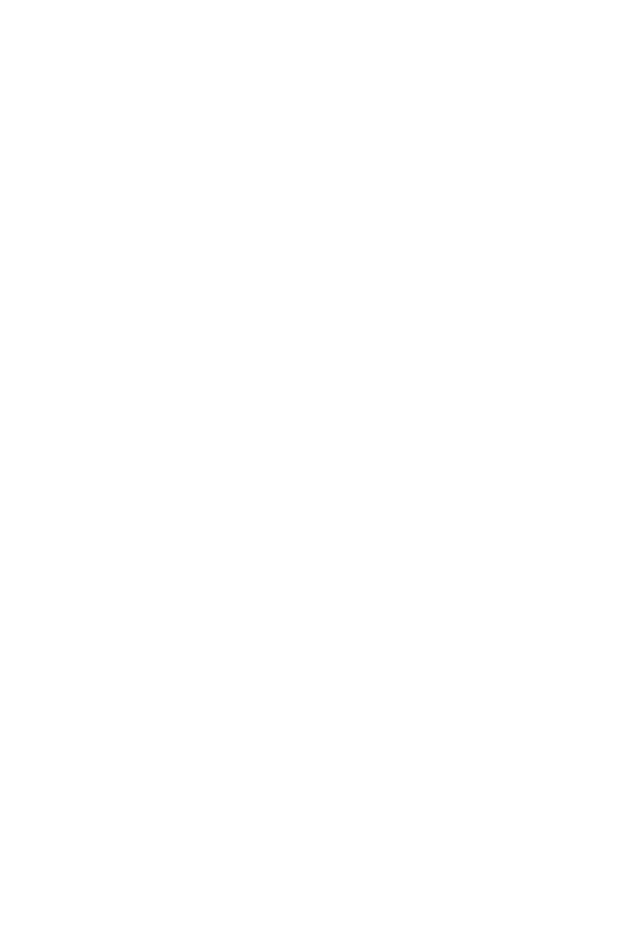
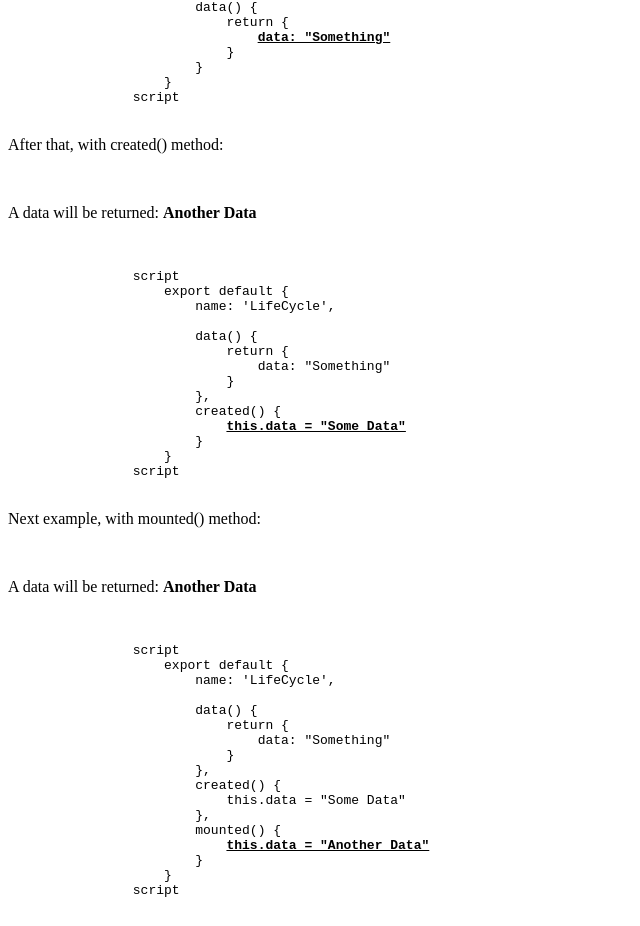
Before and after one commit to uadson/vuejs-studies, a Vue app in the folder basic/: page / in a window 1280 px wide. Shown: the part 448-1374 px from the top of the page, without its empty margins (0-640 px from the left). Before the commit the page ends 800 px from the top, so only its background shows below. Built offline with nearby package versions, Linux system fonts and the light colour scheme.

Commit message:
content about Life Cycle Hook

```diff
--- a/basic/src/App.vue
+++ b/basic/src/App.vue
@@ -2,6 +2,7 @@
 
   <div>
     <BaseProject/>
+    <LifeCycle/>
   </div>
 
 </template>
@@ -9,12 +10,14 @@
 <script>
 
 import BaseProject from './components/BaseProject.vue'
+import LifeCycle from './components/LifeCycle.vue'
 
 export default {
   name: 'App',
 
   components: {
     BaseProject,
+    LifeCycle,
 }
 }
 </script>
--- /dev/null
+++ b/basic/src/components/LifeCycle.vue
@@ -0,0 +1,87 @@
+<template>
+    <div>
+        <h3>Life Cycle Hook</h3>
+        <p> This is a Life Cycle Hook's example:</p><br>
+            <p>A data will be returned: <b>{{ data }}</b></p><br>
+            <code>
+                <pre>
+                script
+                    export default {
+                        name: 'LifeCycle',
+
+                        data() {
+                            return {
+                                <b><u>data: "Something"</u></b>
+                            }
+                        }
+                    }
+                script
+                </pre>
+            </code>
+        <p>After that, with created() method:</p><br>
+            <p>A data will be returned: <b>{{ data }}</b></p><br>
+            <code>
+                <pre>
+                script
+                    export default {
+                        name: 'LifeCycle',
+
+                        data() {
+                            return {
+                                data: "Something"
+                            }
+                        },
+                        created() {
+                            <b><u>this.data = "Some Data"</u></b>
+                        }
+                    }
+                script
+                </pre>
+            </code>
+        <p>Next example, with mounted() method:</p><br>
+            <p>A data will be returned: <b>{{ data }}</b></p><br>
+            <code>
+                <pre>
+                script
+                    export default {
+                        name: 'LifeCycle',
+
+                        data() {
+                            return {
+                                data: "Something"
+                            }
+                        },
+                        created() {
+                            this.data = "Some Data"
+                        },
+                        mounted() {
+                            <b><u>this.data = "Another Data"</u></b>
+                        }
+                    }
+                script
+                </pre>
+            </code>
+    </div>
+</template>
+
+<script>
+    export default {
+        name: 'LifeCycle',
+
+        data() {
+            return {
+                data: "Something"
+            }
+        },
+        created() {
+            setTimeout(() => {
+                this.data = "Some Data"
+            }, 3000);
+        },
+        mounted() {
+            setTimeout(() => {
+                this.data = "Another Data"
+            }, 5000);
+        }
+    }
+</script>
```
